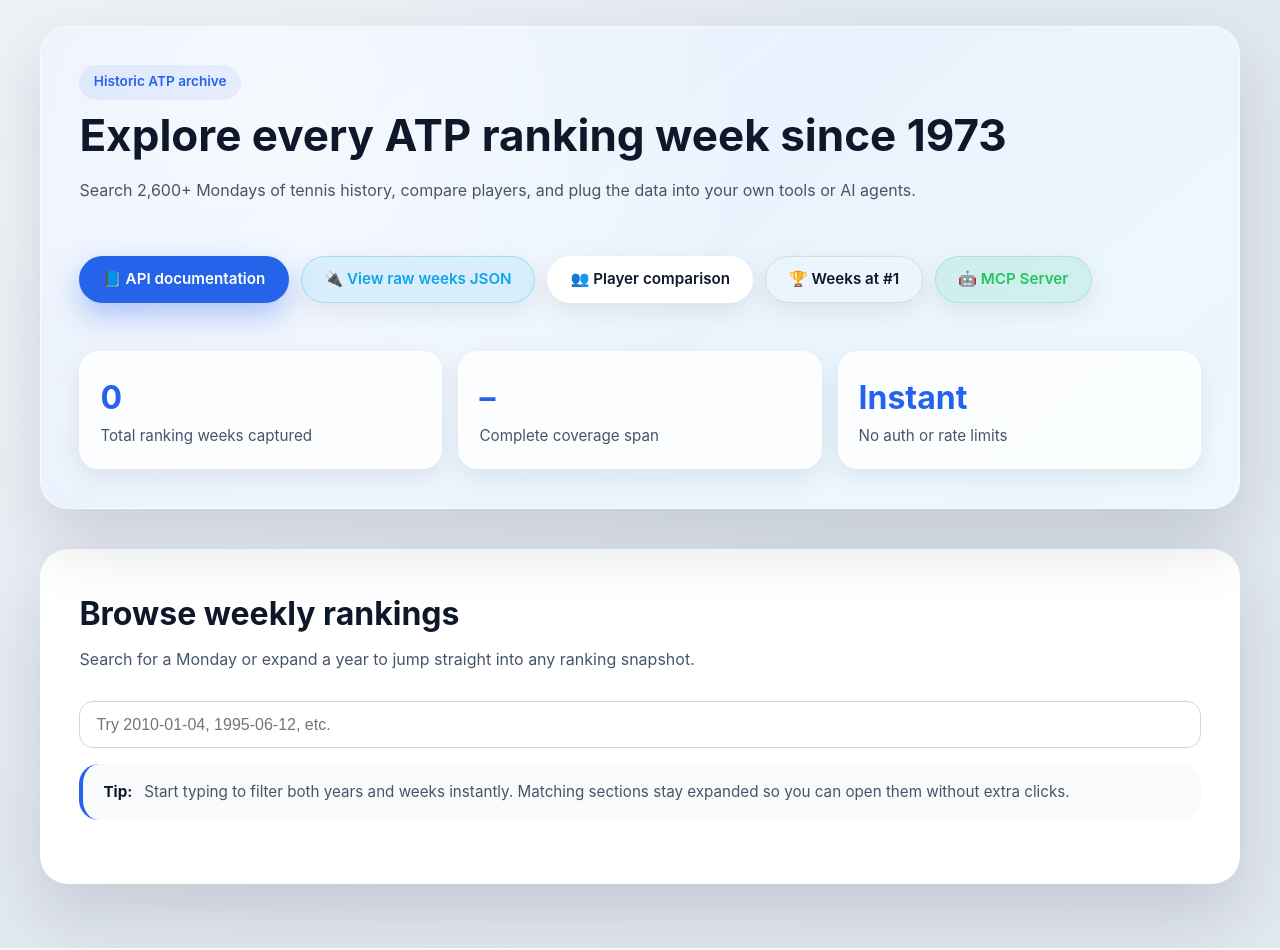
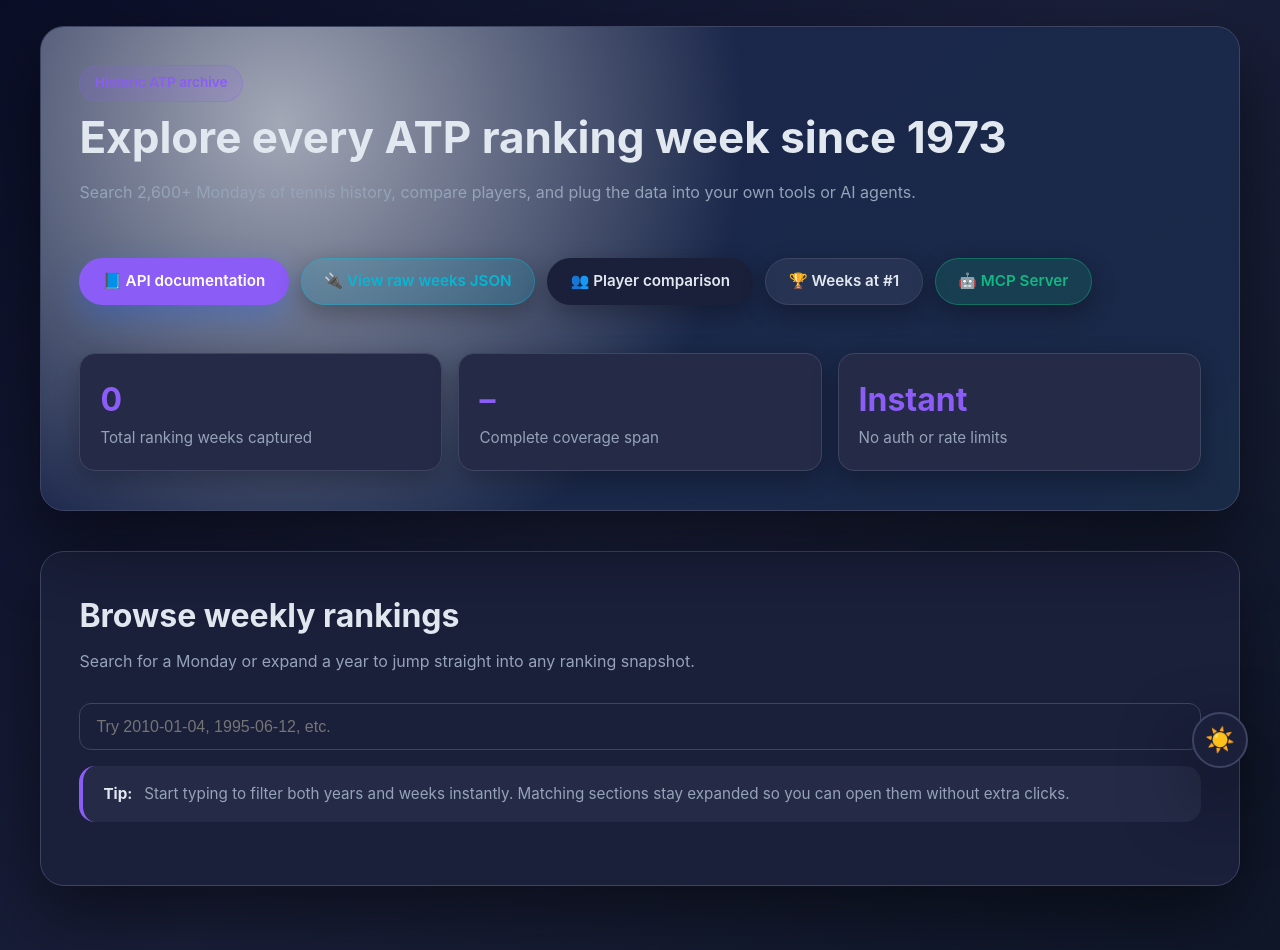
Before and after one commit to Jupiterian/ATP-Rankings-API, a FastAPI app: page / in a window 1280 px wide. Run offline with FastAPI, Linux system fonts and the light colour scheme.

Commit message:
dark/light mode

```diff
--- a/static/css/theme.css
+++ b/static/css/theme.css
@@ -1,7 +1,37 @@
 :root {
   --font-base: 'Inter', 'Segoe UI', system-ui, -apple-system, BlinkMacSystemFont, 'Helvetica Neue', Arial, sans-serif;
+  --radius-xl: 24px;
+  --radius-lg: 16px;
+  --radius-md: 12px;
+  --radius-pill: 999px;
+}
+
+/* Dark Mode (Default) */
+:root,
+[data-theme="dark"] {
+  --color-bg: #0a0e27;
+  --color-bg-gradient: linear-gradient(135deg, #0a0e27 0%, #1a1f3a 50%, #0f1729 100%);
+  --color-surface: #1a1f3a;
+  --color-surface-soft: #252b47;
+  --color-surface-muted: #2d3454;
+  --color-border: #3d4563;
+  --color-border-strong: #4e5a7d;
+  --color-text: #e2e8f0;
+  --color-muted: #94a3b8;
+  --color-primary: #8b5cf6;
+  --color-primary-soft: #2d1b69;
+  --color-accent: #06b6d4;
+  --color-warm: #f59e0b;
+  --color-success: #10b981;
+  --shadow-lg: 0 30px 70px rgba(0, 0, 0, 0.5);
+  --shadow-md: 0 18px 35px rgba(0, 0, 0, 0.4);
+  --shadow-soft: 0 8px 24px rgba(0, 0, 0, 0.3);
+}
+
+/* Light Mode */
+[data-theme="light"] {
   --color-bg: #f1f5f9;
-  --color-bg-gradient: radial-gradient(circle at 10% 20%, rgba(241, 245, 249, 1) 0%, rgba(226, 232, 240, 0.95) 55%, rgba(226, 232, 240, 1) 100%);
+  --color-bg-gradient: linear-gradient(135deg, #f1f5f9 0%, #e2e8f0 50%, #f8fafc 100%);
   --color-surface: #ffffff;
   --color-surface-soft: #f8fafc;
   --color-surface-muted: #e2e8f0;
@@ -9,18 +39,14 @@
   --color-border-strong: #94a3b8;
   --color-text: #0f172a;
   --color-muted: #475569;
-  --color-primary: #2563eb;
-  --color-primary-soft: #dbeafe;
-  --color-accent: #0ea5e9;
-  --color-warm: #f97316;
-  --color-success: #22c55e;
+  --color-primary: #8b5cf6;
+  --color-primary-soft: #f3e8ff;
+  --color-accent: #06b6d4;
+  --color-warm: #f59e0b;
+  --color-success: #10b981;
   --shadow-lg: 0 30px 70px rgba(15, 23, 42, 0.15);
   --shadow-md: 0 18px 35px rgba(15, 23, 42, 0.12);
   --shadow-soft: 0 8px 24px rgba(15, 23, 42, 0.08);
-  --radius-xl: 28px;
-  --radius-lg: 20px;
-  --radius-md: 14px;
-  --radius-pill: 999px;
 }
 
 * {
@@ -58,14 +85,14 @@
   border-radius: var(--radius-xl);
   padding: clamp(1.75rem, 3vw, 3.5rem);
   box-shadow: var(--shadow-lg);
-  border: 1px solid rgba(255, 255, 255, 0.7);
+  border: 1px solid var(--color-border);
 }
 
 .subtle-card {
   background: var(--color-surface-soft);
   border-radius: var(--radius-lg);
   padding: clamp(1.25rem, 2vw, 2rem);
-  border: 1px solid rgba(226, 232, 240, 0.7);
+  border: 1px solid var(--color-border);
 }
 
 .section-heading {
@@ -132,20 +159,20 @@
 }
 
 .btn--secondary {
-  background: rgba(14, 165, 233, 0.1);
+  background: rgba(6, 182, 212, 0.15);
   color: var(--color-accent);
-  border-color: rgba(14, 165, 233, 0.25);
+  border-color: rgba(6, 182, 212, 0.4);
 }
 
 .btn--ghost {
-  background: transparent;
-  border-color: rgba(15, 23, 42, 0.1);
+  background: rgba(255, 255, 255, 0.05);
+  border-color: var(--color-border);
 }
 
 .btn--success {
-  background: rgba(16, 185, 129, 0.12);
+  background: rgba(16, 185, 129, 0.15);
   color: var(--color-success);
-  border-color: rgba(16, 185, 129, 0.2);
+  border-color: rgba(16, 185, 129, 0.4);
 }
 
 .input-control {
@@ -244,15 +271,16 @@
   gap: 0.4rem;
   padding: 0.4rem 0.9rem;
   border-radius: var(--radius-pill);
-  background: rgba(37, 99, 235, 0.08);
+  background: rgba(139, 92, 246, 0.15);
   color: var(--color-primary);
   font-weight: 600;
   font-size: 0.85rem;
+  border: 1px solid rgba(139, 92, 246, 0.3);
 }
 
 .year-panel {
   border-radius: var(--radius-lg);
-  border: 1px solid rgba(226, 232, 240, 0.7);
+  border: 1px solid var(--color-border);
   margin-bottom: 1rem;
   overflow: hidden;
   background: var(--color-surface);
@@ -334,6 +364,36 @@
 .subtitle-text {
   color: var(--color-muted);
   font-size: 0.95rem;
+}
+
+/* Theme Toggle Button */
+.theme-toggle {
+  position: fixed;
+  bottom: 2rem;
+  right: 2rem;
+  width: 56px;
+  height: 56px;
+  border-radius: 50%;
+  background: var(--color-surface);
+  border: 2px solid var(--color-border);
+  box-shadow: var(--shadow-lg);
+  cursor: pointer;
+  display: flex;
+  align-items: center;
+  justify-content: center;
+  font-size: 1.5rem;
+  transition: all 0.3s ease;
+  z-index: 1000;
+}
+
+.theme-toggle:hover {
+  transform: scale(1.1) rotate(15deg);
+  box-shadow: 0 8px 32px rgba(139, 92, 246, 0.4);
+  border-color: var(--color-primary);
+}
+
+.theme-toggle:active {
+  transform: scale(0.95);
 }
 
 @media (max-width: 768px) {
--- /dev/null
+++ b/static/js/theme-toggle.js
@@ -0,0 +1,46 @@
+// Theme Toggle Functionality
+(function() {
+  // Get saved theme from localStorage or default to 'dark'
+  const savedTheme = localStorage.getItem('theme') || 'dark';
+
+  // Apply theme on page load
+  document.documentElement.setAttribute('data-theme', savedTheme);
+
+  // Function to toggle theme
+  function toggleTheme() {
+    const currentTheme = document.documentElement.getAttribute('data-theme');
+    const newTheme = currentTheme === 'dark' ? 'light' : 'dark';
+
+    document.documentElement.setAttribute('data-theme', newTheme);
+    localStorage.setItem('theme', newTheme);
+
+    // Update button icon
+    updateToggleIcon(newTheme);
+  }
+
+  // Function to update toggle button icon
+  function updateToggleIcon(theme) {
+    const toggleBtn = document.getElementById('themeToggle');
+    if (toggleBtn) {
+      toggleBtn.textContent = theme === 'dark' ? '☀️' : '🌙';
+      toggleBtn.setAttribute('aria-label', `Switch to ${theme === 'dark' ? 'light' : 'dark'} mode`);
+    }
+  }
+
+  // Initialize when DOM is ready
+  document.addEventListener('DOMContentLoaded', function() {
+    // Create toggle button if it doesn't exist
+    if (!document.getElementById('themeToggle')) {
+      const toggleBtn = document.createElement('button');
+      toggleBtn.id = 'themeToggle';
+      toggleBtn.className = 'theme-toggle';
+      toggleBtn.setAttribute('aria-label', `Switch to ${savedTheme === 'dark' ? 'light' : 'dark'} mode`);
+      toggleBtn.textContent = savedTheme === 'dark' ? '☀️' : '🌙';
+      toggleBtn.onclick = toggleTheme;
+      document.body.appendChild(toggleBtn);
+    }
+
+    // Update icon on load
+    updateToggleIcon(savedTheme);
+  });
+})();
--- a/templates/api_docs.html
+++ b/templates/api_docs.html
@@ -726,5 +726,6 @@
             </div>
         </div>
     </div>
+    <script src="{{ url_for('static', path='js/theme-toggle.js') }}"></script>
 </body>
 </html>
--- a/templates/comparison.html
+++ b/templates/comparison.html
@@ -773,5 +773,6 @@
             }, 5000);
         }
     </script>
+    <script src="{{ url_for('static', path='js/theme-toggle.js') }}"></script>
 </body>
 </html>
--- a/templates/index.html
+++ b/templates/index.html
@@ -39,10 +39,10 @@
         }
 
         .hero-stat-card {
-            background: rgba(255, 255, 255, 0.8);
+            background: var(--color-surface-soft);
             border-radius: var(--radius-lg);
             padding: 1.25rem;
-            border: 1px solid rgba(255, 255, 255, 0.6);
+            border: 1px solid var(--color-border);
             box-shadow: var(--shadow-soft);
         }
 
@@ -242,5 +242,6 @@
             });
         });
     </script>
+    <script src="{{ url_for('static', path='js/theme-toggle.js') }}"></script>
 </body>
 </html>
--- a/templates/week.html
+++ b/templates/week.html
@@ -177,5 +177,6 @@
             }
         });
     </script>
+    <script src="{{ url_for('static', path='js/theme-toggle.js') }}"></script>
 </body>
 </html>
--- a/templates/weeks_at_no1.html
+++ b/templates/weeks_at_no1.html
@@ -147,7 +147,6 @@
 <body>
     <div class="page-shell">
         <header class="section-heading" style="text-align: center;">
-            <p class="chip" style="margin: 0 auto;">Flagship Insight</p>
             <h1>🏆 Weeks at Number 1</h1>
             <p>Explore the full history of ATP players who held the top spot and how long they dominated.</p>
         </header>
@@ -356,5 +355,6 @@
         // Load data on page load
         fetchWeeksAtNo1Data();
     </script>
+    <script src="{{ url_for('static', path='js/theme-toggle.js') }}"></script>
 </body>
 </html>
```
Also changed, not shown: other parts of static/css/theme.css (+18 -7 lines).
